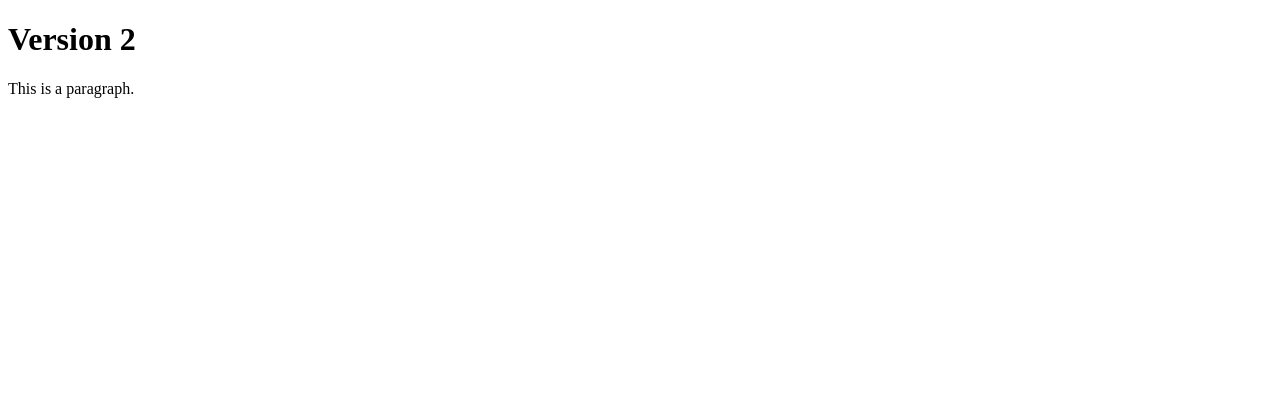
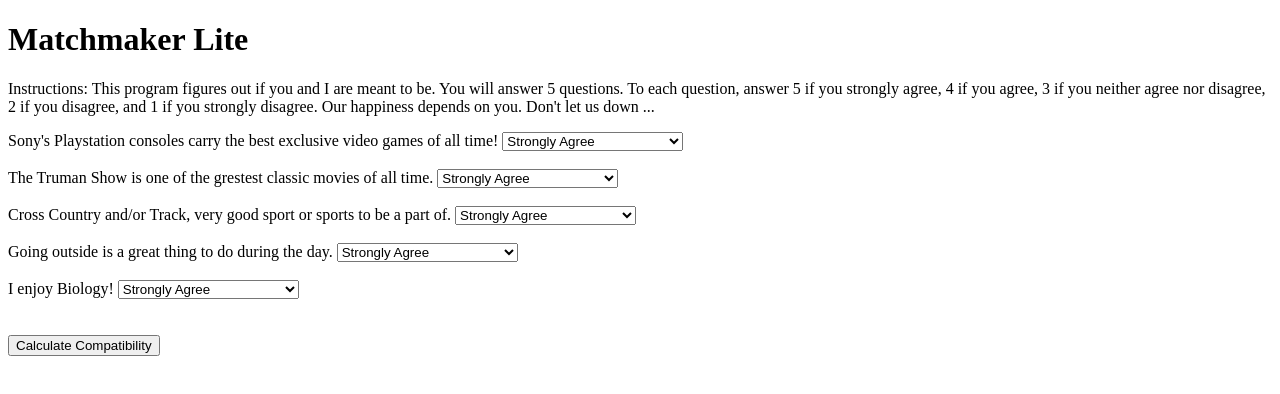
Before and after one commit to SadriOzgul/matchmaker-for-web, a plain HTML site: page index.html in a window 1280 px wide. Drawn offline with Linux system fonts and the light colour scheme.

Commit message:
Matchmaker

```diff
--- a/index.html
+++ b/index.html
@@ -1,13 +1,159 @@
 <!DOCTYPE html>
 <html lang="en">
+    <!-- Credit to Eric Pouge and W3 Schools as him and W3 schools are a big help for this!
+
+Author: Sadri Ozgul
+Project: MatchmakerWeb
+
+All rights reserved.-->
 <head>
-  <title>Matchmaker</title>
-  <meta charset="UTF-8">
+    <meta charset="UTF-8">
+    <title>Matchmaker Lite</title>
 </head>
+
 <body>
+    <h1>Matchmaker Lite</h1>
+    <p>Instructions: This program figures out if you and I are meant to be.
+        You will answer 5 questions. To each question, answer 5
+        if you strongly agree, 4 if you agree, 3 if you neither
+        agree nor disagree, 2 if you disagree, and 1 if you
+        strongly disagree.
 
-   <h1>Version 2</h1>
-   <p>This is a paragraph.</p>
+        Our happiness depends on you. Don't let us down ...</p>
+
+
+    <label>Sony's Playstation consoles carry the best exclusive video games of all time!</label>
+    <select id="q1">
+      <option value="5">Strongly Agree</option>
+      <option value="4">Agree</option>
+      <option value="3">Neither agree nor disagree</option>
+      <option value="2">Disagree</option>
+      <option value="1">Strongly Disagree</option>
+    </select>
+    <br /><br />
+
+    <label>The Truman Show is one of the grestest classic movies of all time.</label>
+    <select id="q2">
+      <option value="5">Strongly Agree</option>
+      <option value="4">Agree</option>
+      <option value="3">Neither agree nor disagree</option>
+      <option value="2">Disagree</option>
+      <option value="1">Strongly Disagree</option>
+    </select>
+    <br /><br />
+
+    <label>Cross Country and/or Track, very good sport or sports to be a part of.</label>
+    <select id="q3">
+      <option value="5">Strongly Agree</option>
+      <option value="4">Agree</option>
+      <option value="3">Neither agree nor disagree</option>
+      <option value="2">Disagree</option>
+      <option value="1">Strongly Disagree</option>
+    </select>
+    <br /><br />
+
+    <label>Going outside is a great thing to do during the day.</label>
+    <select id="q4">
+      <option value="5">Strongly Agree</option>
+      <option value="4">Agree</option>
+      <option value="3">Neither agree nor disagree</option>
+      <option value="2">Disagree</option>
+      <option value="1">Strongly Disagree</option>
+    </select>
+    <br /><br />
+
+    <label>I enjoy Biology! </label>
+    <select id="q5">
+      <option value="5">Strongly Agree</option>
+      <option value="4">Agree</option>
+      <option value="3">Neither agree nor disagree</option>
+      <option value="2">Disagree</option>
+      <option value="1">Strongly Disagree</option>
+    </select>
+
+
+    <br /><br /><br />
+    <button onclick ="calculateCompatibility()"> Calculate Compatibility</button>
+    <p id="compatibility"> </p>
+
+<script>
+console.log("Starting Matchmaker Lite...");
+
+function calculateCompatibility() {
+    console.log("calculateCompatibility()");
+
+    const DESIRED_RESPONSE = [
+        4, /* agree */
+        3, /* agree */
+        5, /* strongly agree */
+        2, /* disagree */
+        1, /* Strongly disagree */
+
+      ]
+
+      const MAX_SCORE = 20;
+
+
+
+    let question1Response = document.getElementById('q1').selectedOptions[0].value;
+    let question2Response = document.getElementById('q2').selectedOptions[0].value;
+    let question3Response = document.getElementById('q3').selectedOptions[0].value;
+    let question4Response = document.getElementById('q4').selectedOptions[0].value;
+    let question5Response = document.getElementById('q5').selectedOptions[0].value;
+
+    console.log("Question 1 Answers:");
+    console.log(document.getElementById('q1').selectedOptions[0].text);
+    console.log(document.getElementById('q1').selectedOptions[0].value);
+    console.log(question1Response);
+
+    console.log("Question 2 Answers:");
+    console.log(document.getElementById('q2').selectedOptions[0].text);
+    console.log(document.getElementById('q2').selectedOptions[0].value);
+    console.log(question2Response);
+
+    console.log("Question 3 Answers:");
+    console.log(document.getElementById('q3').selectedOptions[0].text);
+    console.log(document.getElementById('q3').selectedOptions[0].value);
+    console.log(question3Response);
+
+    console.log("Question 4 Answers:");
+    console.log(document.getElementById('q4').selectedOptions[0].text);
+    console.log(document.getElementById('q4').selectedOptions[0].value);
+    console.log(question4Response);
+
+    console.log("Question 5 Answers:");
+    console.log(document.getElementById('q5').selectedOptions[0].text);
+    console.log(document.getElementById('q5').selectedOptions[0].value);
+    console.log(question5Response);
+
+    let question1Combatibility = 4 - Math.abs(question1Response - DESIRED_RESPONSE[0]);
+    let question2Combatibility = 4 - Math.abs(question2Response - DESIRED_RESPONSE[1]);
+    let question3Combatibility = 4 - Math.abs(question3Response - DESIRED_RESPONSE[2]);
+    let question4Combatibility = 4 - Math.abs(question4Response - DESIRED_RESPONSE[3]);
+    let question5Combatibility = 4 - Math.abs(question5Response - DESIRED_RESPONSE[4]);
+
+    console.log("c1="+question1Combatibility);
+    console.log("c2="+question2Combatibility);
+    console.log("c3="+question3Combatibility);
+    console.log("c4="+question4Combatibility);
+    console.log("c5="+question5Combatibility);
+
+    let totalCompatibility = question1Combatibility + question2Combatibility + question3Combatibility + question4Combatibility + question5Combatibility;
+
+    totalCompatibility *= 100 / MAX_SCORE;
+    totalCompatibility = Math.round (totalCompatibility);
+    console.log("tc=" + totalCompatibility);
+
+
+
+
+
+
+    document.getElementById("compatibility").innerHTML = "Your compatibility is:" + totalCompatibility;
+
+
+  }
+</script>
 
 </body>
 </html>
```
